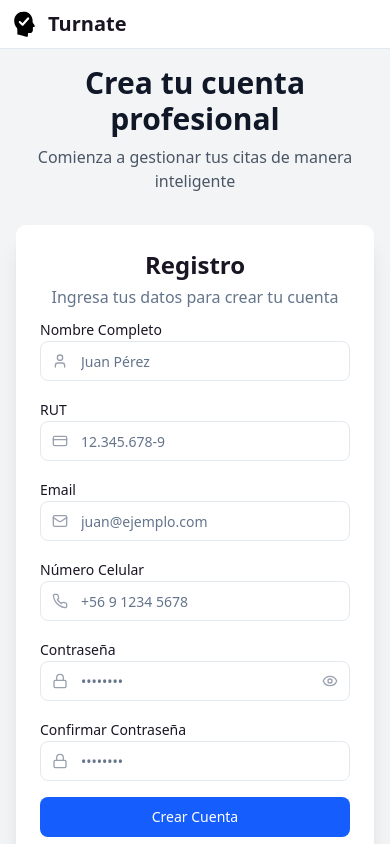
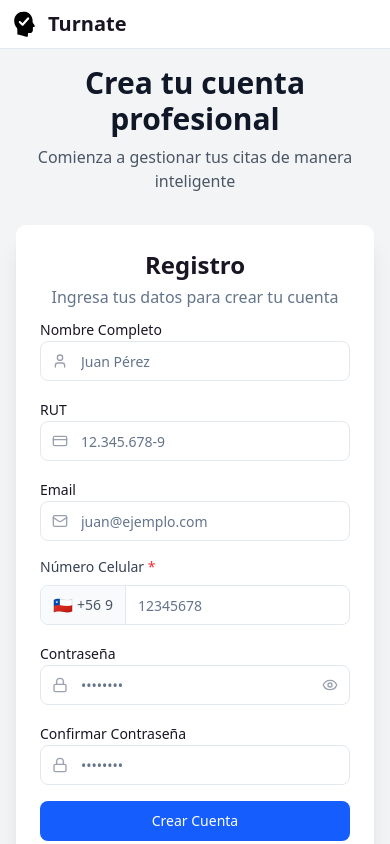
Before and after one commit to Mart1nLopez/turnate, a Next.js app: page /auth/register in a window 390 px wide. Shown: the top 844 px of the page. Built offline with nearby package versions, Linux system fonts and the light colour scheme; no server answers; what @midudev/tailwind-animations would draw is missing.

Commit message:
feat: agregar componente PhoneInput y validación de números telefónicos

```diff
--- a/app/auth/register/page.tsx
+++ b/app/auth/register/page.tsx
@@ -2,7 +2,8 @@
 
 import { useState } from 'react';
 import { useRouter } from 'next/navigation';
-import { LuMail, LuPhone, LuUser, LuLock, LuEye, LuEyeOff, LuCreditCard } from 'react-icons/lu';
+import { LuMail, LuUser, LuLock, LuEye, LuEyeOff, LuCreditCard } from 'react-icons/lu';
+import PhoneInput from '@/components/ui/phone-input';
 import Link from 'next/link';
 import BasicHeader from '@/components/BasicHeader';
 import BasicFooter from '@/components/BasicFooter';
@@ -342,24 +343,19 @@ export default function RegisterPage() {
 
                 {/* Teléfono */}
                 <div className="space-y-2">
-                  <label
-                    htmlFor="phone"
-                    className="text-sm font-medium leading-none peer-disabled:cursor-not-allowed peer-disabled:opacity-70">
-                    Número Celular
-                  </label>
-                  <div className="relative">
-                    <LuPhone className="absolute left-3 top-3 h-4 w-4 text-gray-400" />
-                    <input
-                      id="phone"
-                      name="phone"
-                      type="tel"
-                      placeholder="+56 9 1234 5678"
-                      className="flex h-10 w-full rounded-md border border-input bg-background px-3 py-2 text-sm ring-offset-background file:border-0 file:bg-transparent file:text-sm file:font-medium placeholder:text-muted-foreground focus-visible:outline-none focus-visible:ring-2 focus-visible:ring-ring focus-visible:ring-offset-2 disabled:cursor-not-allowed disabled:opacity-50 pl-10"
-                      value={formData.phone}
-                      onChange={handleInputChange}
-                      required
-                    />
-                  </div>
+                  <PhoneInput
+                    label="Número Celular"
+                    value={formData.phone}
+                    onChange={(value) => {
+                      setFormData({
+                        ...formData,
+                        phone: value,
+                      });
+                      // Limpiar error cuando el usuario empiece a escribir
+                      if (error) setError(null);
+                    }}
+                    required
+                  />
                 </div>
 
                 {/* Contraseña */}
--- a/components/ui/input.tsx
+++ b/components/ui/input.tsx
@@ -1,7 +1,7 @@
 import * as React from 'react';
 import { cn } from '@/lib/utils';
 
-const Input = React.forwardRef<HTMLInputElement, React.InputHTMLAttributes<HTMLInputElement>>(
+export const Input = React.forwardRef<HTMLInputElement, React.InputHTMLAttributes<HTMLInputElement>>(
   ({ className, type, ...props }, ref) => {
     return (
       <input
@@ -17,5 +17,3 @@ const Input = React.forwardRef<HTMLInputElement, React.InputHTMLAttributes<HTMLI
   },
 );
 Input.displayName = 'Input';
-
-export { Input };
--- /dev/null
+++ b/components/ui/phone-input.tsx
@@ -0,0 +1,162 @@
+'use client';
+
+import React, { useState, useEffect, useRef } from 'react';
+import { Input } from '@/components/ui/input';
+import { cn } from '@/lib/utils';
+import { CountryInfo, COUNTRIES, validatePhone, sanitizePhoneInput } from '@/lib/phone-validator';
+
+interface PhoneInputProps extends Omit<React.InputHTMLAttributes<HTMLInputElement>, 'onChange' | 'value'> {
+  value: string;
+  onChange: (value: string, isValid: boolean) => void;
+  countryCode?: string;
+  label?: string;
+  required?: boolean;
+  error?: string;
+  className?: string;
+  inputClassName?: string;
+  allClassName?: string;
+  prefixClassName?: string;
+  showValidationMessages?: boolean;
+}
+
+export function PhoneInput({
+  value,
+  onChange,
+  countryCode = 'CL',
+  label,
+  required = false,
+  error,
+  className = '',
+  inputClassName = '',
+  allClassName = '',
+  prefixClassName = '',
+  showValidationMessages = true,
+  disabled = false,
+  ...props
+}: PhoneInputProps) {
+  const [localValue, setLocalValue] = useState('');
+  const [validationError, setValidationError] = useState<string | undefined>();
+  const [isFocused, setIsFocused] = useState(false);
+  const inputRef = useRef<HTMLInputElement>(null);
+
+  // Obtener la información del país
+  const countryInfo: CountryInfo = COUNTRIES[countryCode] || COUNTRIES.CL;
+
+  // Inicializar el valor local a partir del value proporcionado
+  useEffect(() => {
+    // Si se proporciona un número completo (con prefijo), extraemos solo la parte numérica
+    if (value && value.includes('+')) {
+      // Para Chile, extraer los últimos 8 dígitos
+      if (countryCode === 'CL' && value.includes('+569')) {
+        const match = value.match(/\d{8}$/);
+        if (match) {
+          setLocalValue(match[0]);
+        } else {
+          // Si no hay match, puede ser porque el número aún no está completo
+          const digits = value.replace(/\D/g, '');
+          // Eliminar el prefijo 569 si existe
+          const withoutPrefix = digits.startsWith('569') ? digits.substring(3) : digits;
+          setLocalValue(withoutPrefix.slice(0, 8));
+        }
+      } else {
+        // Método genérico para otros países
+        const digits = value.replace(/\D/g, '');
+        setLocalValue(digits);
+      }
+    } else {
+      setLocalValue(value);
+    }
+  }, [value, countryCode]);
+
+  // Función para manejar el cambio en el input
+  const handleInputChange = (e: React.ChangeEvent<HTMLInputElement>) => {
+    const rawValue = e.target.value;
+    const sanitizedValue = sanitizePhoneInput(rawValue);
+
+    setLocalValue(sanitizedValue);
+
+    const validation = validatePhone(sanitizedValue, countryCode);
+    setValidationError(showValidationMessages && !validation.isValid ? validation.message : undefined);
+
+    // Formato completo para la base de datos: +569 12345678
+    let formattedValue = '';
+    if (countryCode === 'CL') {
+      formattedValue = `+569 ${sanitizedValue}`;
+    } else {
+      formattedValue = `${countryInfo.dialCode} ${sanitizedValue}`;
+    }
+
+    onChange(formattedValue, validation.isValid);
+  };
+
+  // Manejo de foco
+  const handleFocus = () => setIsFocused(true);
+  const handleBlur = () => {
+    setIsFocused(false);
+
+    if (showValidationMessages && localValue) {
+      const validation = validatePhone(localValue, countryCode);
+      setValidationError(!validation.isValid ? validation.message : undefined);
+    }
+  };
+
+  // Función para enfocar el input al hacer clic en el contenedor
+  const handleContainerClick = () => {
+    if (inputRef.current && !disabled) {
+      inputRef.current.focus();
+    }
+  };
+
+  // Determinar el mensaje de error a mostrar
+  const errorMessage = error || validationError;
+
+  return (
+    <div className={className}>
+      {label && (
+        <label htmlFor="phone-input" className="block text-sm font-medium text-gray-700 mb-2">
+          {label} {required && <span className="text-red-500">*</span>}
+        </label>
+      )}
+
+      <div
+        className={cn(
+          'flex items-center rounded-md border bg-background overflow-hidden h-10',
+          allClassName,
+          isFocused ? 'ring-2 ring-ring ring-offset-2' : 'border-input',
+          disabled && 'opacity-50 cursor-not-allowed',
+          errorMessage ? 'border-red-300' : '',
+          'focus-within:outline-none',
+        )}
+        onClick={handleContainerClick}>
+        {/* Prefijo del país con bandera */}
+        <div className={cn('flex items-center bg-gray-50 border-r px-3 h-full text-sm text-gray-600', prefixClassName)}>
+          <span className="mr-1 text-base">{countryInfo.flag}</span>
+          <span className="font-medium">{countryInfo.dialCode}</span>
+          {countryCode === 'CL' && <span className="ml-1">9</span>}
+        </div>
+
+        {/* Input para el número de teléfono */}
+        <Input
+          ref={inputRef}
+          id="phone-input"
+          type="tel"
+          placeholder="12345678"
+          value={localValue}
+          onChange={handleInputChange}
+          onFocus={handleFocus}
+          onBlur={handleBlur}
+          disabled={disabled}
+          className={cn('border-none focus-visible:ring-0 focus-visible:ring-offset-0 h-full', inputClassName)}
+          maxLength={8}
+          aria-invalid={Boolean(errorMessage)}
+          {...props}
+        />
+      </div>
+
+      {/* Mensaje de error */}
+      {errorMessage && <p className="mt-1 text-sm text-red-600">{errorMessage}</p>}
+    </div>
+  );
+}
+
+export default PhoneInput;
--- /dev/null
+++ b/lib/phone-validator.ts
@@ -0,0 +1,103 @@
+/**
+ * Valida un número de teléfono según su formato y país
+ */
+
+// Tipos para la configuración de la validación
+export interface PhoneValidationConfig {
+  requiredLength: number;
+  countryCode: string;
+}
+
+// Configuraciones por país
+export const PHONE_CONFIGS: Record<string, PhoneValidationConfig> = {
+  CL: {
+    requiredLength: 8,
+    countryCode: '+56',
+  },
+  // Aquí se pueden agregar más países en el futuro
+};
+
+// Información por país (para mostrar)
+export interface CountryInfo {
+  code: string;
+  flag: string;
+  name: string;
+  dialCode: string;
+  format: string;
+}
+
+export const COUNTRIES: Record<string, CountryInfo> = {
+  CL: {
+    code: 'CL',
+    flag: '🇨🇱',
+    name: 'Chile',
+    dialCode: '+56',
+    format: '+56 9 XXXXXXXX',
+  },
+  // Aquí se pueden agregar más países dps
+};
+
+/**
+ * Valida un número de teléfono móvil chileno (8 dígitos)
+ * @param phone - Número de teléfono (solo la parte numérica sin prefijo)
+ * @param countryCode - Código de país (por defecto CL para Chile)
+ * @returns Un objeto con el estado de validación y mensaje si hay error
+ */
+export function validatePhone(phone: string, countryCode: string = 'CL'): { isValid: boolean; message?: string } {
+  const config = PHONE_CONFIGS[countryCode];
+
+  if (!config) {
+    return { isValid: false, message: 'País no soportado' };
+  }
+
+  // Eliminar espacios y verificar que solo contenga dígitos
+  const cleanPhone = phone.trim().replace(/\s/g, '');
+
+  if (!/^\d+$/.test(cleanPhone)) {
+    return { isValid: false, message: 'Solo se permiten números' };
+  }
+
+  if (cleanPhone.length !== config.requiredLength) {
+    return {
+      isValid: false,
+      message: `Debe contener exactamente ${config.requiredLength} dígitos`,
+    };
+  }
+
+  return { isValid: true };
+}
+
+/**
+ * Formatea un número de teléfono para Chile, añadiendo el prefijo
+ * @param phone - Número de teléfono (solo la parte numérica sin prefijo)
+ * @param countryCode - Código de país (por defecto CL para Chile)
+ * @returns El número formateado completo con prefijo
+ */
+export function formatPhone(phone: string, countryCode: string = 'CL'): string {
+  const config = PHONE_CONFIGS[countryCode];
+  if (!config) return phone;
+
+  const cleanPhone = phone.trim().replace(/\s/g, '');
+
+  // Para Chile, añadir +56 9 al número de 8 dígitos
+  if (countryCode === 'CL') {
+    return `${config.countryCode}9 ${cleanPhone}`;
+  }
+
+  // Formato genérico para otros países
+  return `${config.countryCode} ${cleanPhone}`;
+}
+
+/**
+ * Restringe la entrada a solo dígitos y longitud máxima
+ * @param value - Valor a validar
+ * @param maxLength - Longitud máxima permitida
+ * @returns Valor limpio (solo dígitos) con la longitud restringida
+ */
+export function sanitizePhoneInput(value: string, maxLength: number = 8): string {
+  // Eliminar todos los caracteres que no sean dígitos
+  const digitsOnly = value.replace(/\D/g, '');
+
+  // Limitar a la longitud máxima
+  return digitsOnly.slice(0, maxLength);
+}
```
Also changed, not shown: app/dashboard/perfil/page.tsx (+25 -19 lines), components/appointment/ClientForm.tsx (+20 -14 lines).
